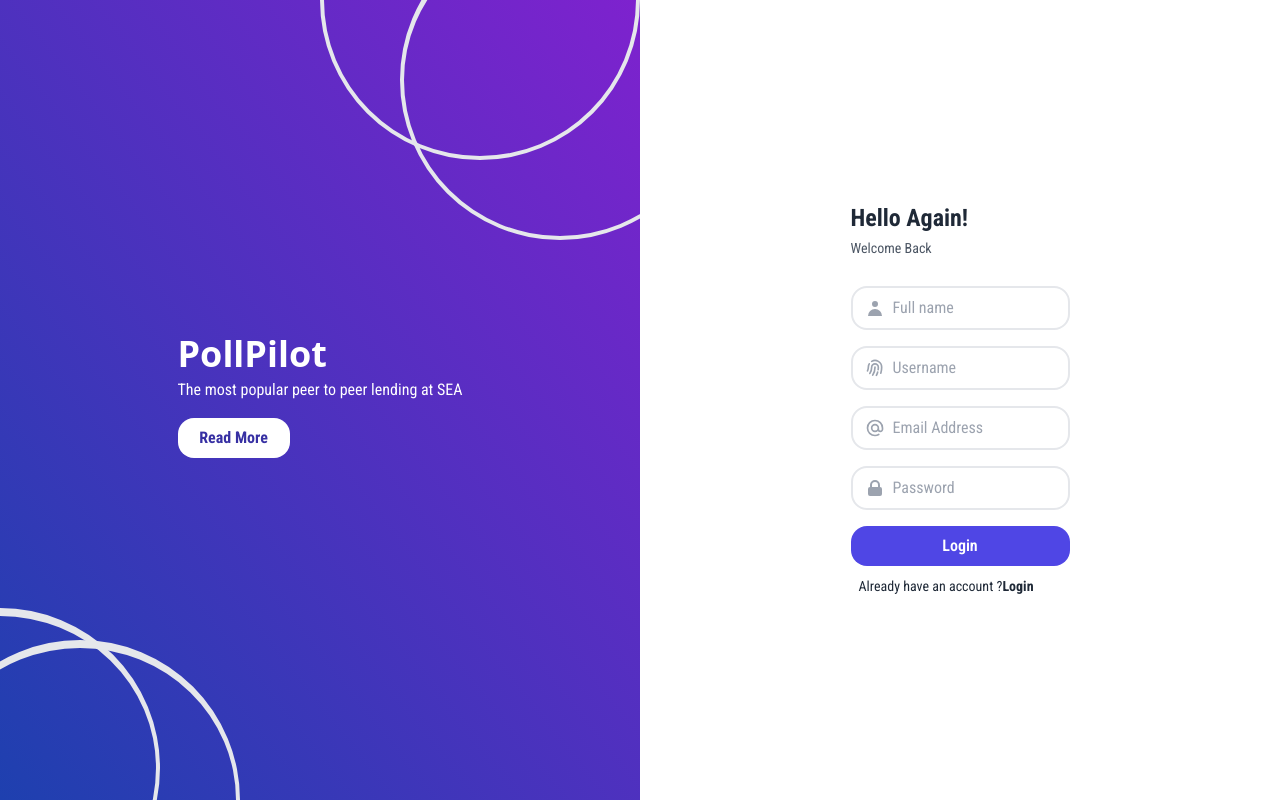
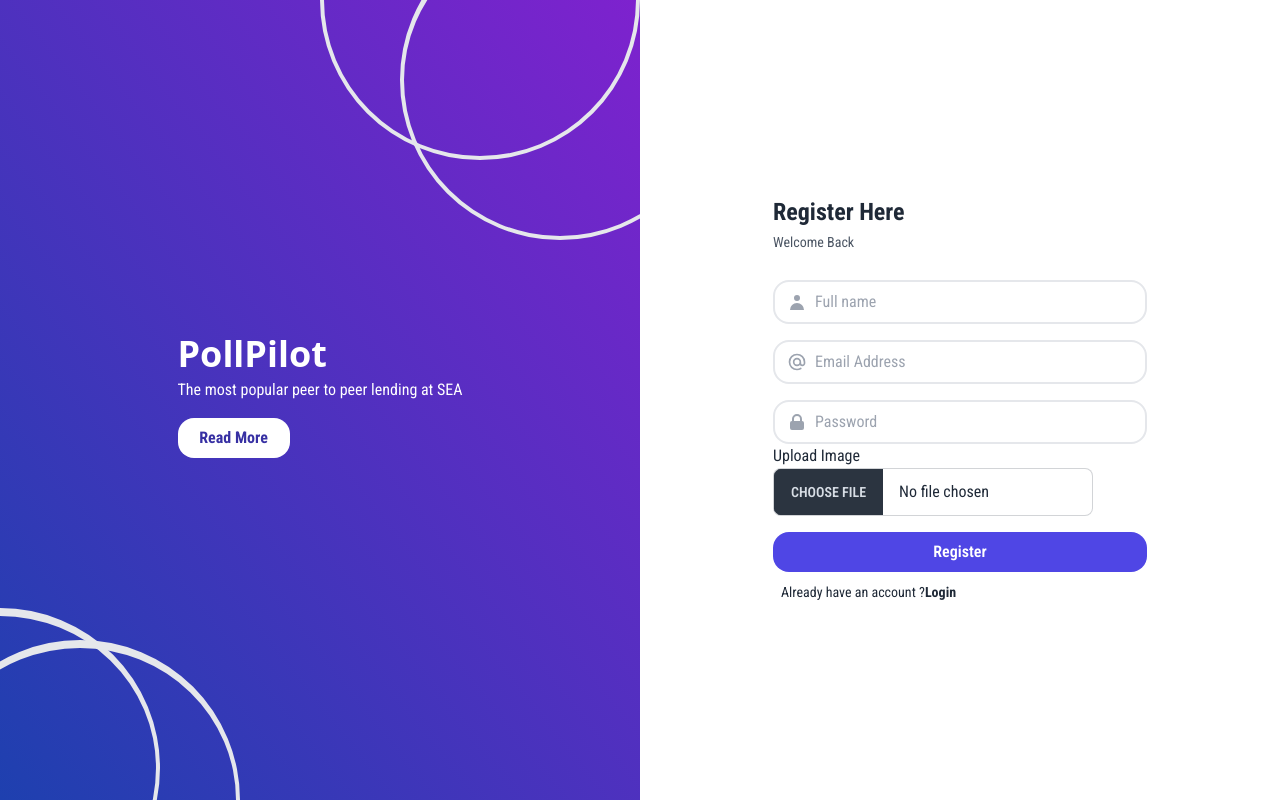
Before and after one commit to AshikurZaman01/polling_And_survey_app, a React (Vite) app: page /register in a window 1280 px wide. Built offline with nearby package versions, Linux system fonts and the light colour scheme; no server answers.

Commit message:
add register form

```diff
--- a/package.json
+++ b/package.json
@@ -11,6 +11,7 @@
   },
   "dependencies": {
     "@tanstack/react-query": "^5.8.7",
+    "axios": "^1.6.2",
     "firebase": "^10.6.0",
     "keen-slider": "^6.8.6",
     "localforage": "^1.10.0",
--- a/src/Components/Auth/PrivateRoute.jsx
+++ b/src/Components/Auth/PrivateRoute.jsx
@@ -6,8 +6,19 @@ const PrivateRoute = ({ children }) => {
     const { user, loading } = useContext(AuthContext);
     const location = useLocation();
 
+    const spinner = (
+        <div className='flex items-center justify-center min-h-screen'>
+            <button type="button" className="bg-indigo-400 h-max w-max rounded-lg text-white font-bold hover:bg-indigo-300 hover:cursor-not-allowed duration-[500ms,800ms]" disabled>
+                <div className="flex items-center justify-center m-[10px]">
+                    <div className="h-5 w-5 border-t-transparent border-solid animate-spin rounded-full border-white border-4"></div>
+                    <div className="ml-2">Processing...</div>
+                </div>
+            </button>
+        </div>
+    );
+
     if (loading) {
-        return <div>Loading</div>
+        return spinner;
     }
 
     if (user) {
--- a/src/Components/Pages/Footerr/Footerr.jsx
+++ b/src/Components/Pages/Footerr/Footerr.jsx
@@ -6,7 +6,7 @@ const Footerr = () => {
             <div className="mx-auto max-w-screen-xl px-4 py-16 sm:px-6 lg:px-8">
                 <div className="lg:flex lg:items-start lg:gap-8">
                     <div className="text-teal-600">
-                        <div><h1 className='text-2xl font-bold'>PollPilot</h1></div>
+                        <div><h1 className='text-4xl font-bold'>PollPilot</h1></div>
                     </div>
 
                     <div
@@ -302,7 +302,7 @@ const Footerr = () => {
                 <div className="mt-8 border-t border-gray-100 pt-8">
                     <div className="sm:flex sm:justify-between">
                         <p className="text-xs text-slate-400">
-                            &copy; 2022. <span className='font-bold'>PollPilot</span>. All rights reserved.
+                            &copy; 2022. <span className='font-bold '>PollPilot</span>. All rights reserved.
                         </p>
 
                         <ul
--- a/src/Components/Pages/Home/Navbar.jsx
+++ b/src/Components/Pages/Home/Navbar.jsx
@@ -10,6 +10,8 @@ const Navbar = () => {
     const location = useLocation()
     const navigate = useNavigate()
     const { user, logout } = useContext(AuthContext)
+
+
 
     const [click, setClick] = useState(false);
 
--- a/src/Components/Pages/LoginAndRegister/Register.jsx
+++ b/src/Components/Pages/LoginAndRegister/Register.jsx
@@ -1,6 +1,69 @@
-import { Link } from "react-router-dom";
+import { Link, Navigate, useLocation, useNavigate } from "react-router-dom";
+import toast from "react-hot-toast";
+import { updateProfile } from "firebase/auth";
+import axios from "axios";
+import { useContext } from "react";
+import { AuthContext } from "../../Auth/AuthProvider";
+
+const image_Hosting_key = 'eec4232453de02c7130df9275dc373bd';
+const image_HOSTING_api = `https://api.imgbb.com/1/upload?key=${image_Hosting_key}`;
 
 const Register = () => {
+
+    const { createUser, user } = useContext(AuthContext);
+    const location = useLocation();
+    const navigate = useNavigate();
+
+    const handleRegisterForm = async (e) => {
+        e.preventDefault();
+
+        const form = e.target;
+        const name = form.fullName.value;
+        const email = form.email.value;
+        const password = form.password.value;
+        const image = form.image.files[0];
+
+        const formData = new FormData();
+        formData.append('image', image);
+        const { data } = await axios.post(`https://api.imgbb.com/1/upload?key=${image_Hosting_key}`, formData);
+
+
+
+
+        if (password.length < 6) {
+            toast.error('Password must be at least 6 characters long');
+        } else if (!/[A-Z]/.test(password) || !/[0-9]/.test(password)) {
+            toast.error('Password must contain at least one letter and one number');
+        } else if (!/[@#$%^&+=]/.test(password)) {
+            toast.error('Password must contain at least one special character (@#$%^&+=)');
+        } else if (email === '' || password === '' || name === '') {
+            toast.error('Please fill in all the fields');
+        } else {
+            createUser(email, password)
+                .then((res) => {
+                    console.log(res.user);
+                    updateProfile(res.user, {
+                        displayName: name,
+                        photoURL: data.data.url,
+                    })
+                        .then(() => {
+                            console.log('Profile Update');
+                            toast.success('Registration Success');
+                            setTimeout(() => {
+                                toast.success('Welcome,', user?.displayName);
+                            }, 2000);
+                            navigate(location?.state ? location.state : '/');
+                        })
+                        .catch((err) => {
+                            toast.error('Registration failed');
+                            console.log(err);
+                        });
+                })
+
+        }
+    }
+
+
     return (
         <div>
             <div className="h-screen md:flex">
@@ -17,33 +80,32 @@ const Register = () => {
                     <div className="absolute -top-20 -right-20 w-80 h-80 border-4 rounded-full border-opacity-30 border-t-8"></div>
                 </div>
                 <div className="flex md:w-1/2 justify-center py-10 items-center bg-white">
-                    <form className="bg-white">
-                        <h1 className="text-gray-800 font-bold text-2xl mb-1">Hello Again!</h1>
+
+                    <form onSubmit={handleRegisterForm} className="bg-white">
+                        <h1 className="text-gray-800 font-bold text-2xl mb-1">Register Here</h1>
                         <p className="text-sm font-normal text-gray-600 mb-7">Welcome Back</p>
+
                         <div className="flex items-center border-2 py-2 px-3 rounded-2xl mb-4">
                             <svg xmlns="http://www.w3.org/2000/svg" className="h-5 w-5 text-gray-400" viewBox="0 0 20 20"
                                 fill="currentColor">
                                 <path fill-rule="evenodd" d="M10 9a3 3 0 100-6 3 3 0 000 6zm-7 9a7 7 0 1114 0H3z"
                                     clip-rule="evenodd" />
                             </svg>
-                            <input className="pl-2 outline-none border-none" type="text" name="" id="" placeholder="Full name" />
+                            <input name='fullName' className="pl-2 outline-none border-none" type="text" id="" placeholder="Full name" /> <br />
+
                         </div>
-                        <div className="flex items-center border-2 py-2 px-3 rounded-2xl mb-4">
-                            <svg xmlns="http://www.w3.org/2000/svg" className="h-5 w-5 text-gray-400" fill="none"
-                                viewBox="0 0 24 24" stroke="currentColor">
-                                <path stroke-linecap="round" stroke-linejoin="round" stroke-width="2"
-                                    d="M12 11c0 3.517-1.009 6.799-2.753 9.571m-3.44-2.04l.054-.09A13.916 13.916 0 008 11a4 4 0 118 0c0 1.017-.07 2.019-.203 3m-2.118 6.844A21.88 21.88 0 0015.171 17m3.839 1.132c.645-2.266.99-4.659.99-7.132A8 8 0 008 4.07M3 15.364c.64-1.319 1-2.8 1-4.364 0-1.457.39-2.823 1.07-4" />
-                            </svg>
-                            <input className="pl-2 outline-none border-none" type="text" name="" id="" placeholder="Username" />
-                        </div>
+
+
+
                         <div className="flex items-center border-2 py-2 px-3 rounded-2xl mb-4">
                             <svg xmlns="http://www.w3.org/2000/svg" className="h-5 w-5 text-gray-400" fill="none"
                                 viewBox="0 0 24 24" stroke="currentColor">
                                 <path stroke-linecap="round" stroke-linejoin="round" stroke-width="2"
                                     d="M16 12a4 4 0 10-8 0 4 4 0 008 0zm0 0v1.5a2.5 2.5 0 005 0V12a9 9 0 10-9 9m4.5-1.206a8.959 8.959 0 01-4.5 1.207" />
                             </svg>
-                            <input className="pl-2 outline-none border-none" type="text" name="" id="" placeholder="Email Address" />
+                            <input name='email' className="pl-2 outline-none border-none" type="text" id="" placeholder="Email Address" />
                         </div>
+
                         <div className="flex items-center border-2 py-2 px-3 rounded-2xl">
                             <svg xmlns="http://www.w3.org/2000/svg" className="h-5 w-5 text-gray-400" viewBox="0 0 20 20"
                                 fill="currentColor">
@@ -51,11 +113,19 @@ const Register = () => {
                                     d="M5 9V7a5 5 0 0110 0v2a2 2 0 012 2v5a2 2 0 01-2 2H5a2 2 0 01-2-2v-5a2 2 0 012-2zm8-2v2H7V7a3 3 0 016 0z"
                                     clip-rule="evenodd" />
                             </svg>
-                            <input className="pl-2 outline-none border-none" type="text" name="" id="" placeholder="Password" />
+                            <input className="pl-2 outline-none border-none" type="text" name="password" id="" placeholder="Password" />
                         </div>
-                        <button type="submit" className="block w-full bg-indigo-600 mt-4 py-2 rounded-2xl text-white font-semibold mb-2">Login</button>
+
+                        <div>
+                            <label htmlFor="image">Upload Image</label>
+                            <input type="file" name="image" className="file-input file-input-bordered w-full max-w-xs" id="" placeholder="Upload Image" />
+                        </div>
+
+
+                        <button type="submit" className="block w-full bg-indigo-600 mt-4 py-2 rounded-2xl text-white font-semibold mb-2">Register</button>
                         <span className="text-sm ml-2 hover:text-blue-500 cursor-pointer"><Link to={'/login'}>Already have an account ?<strong>Login</strong></Link> </span>
                     </form>
+
                 </div>
             </div>
         </div>
--- /dev/null
+++ b/src/Components/hooks/useAuth.jsx
@@ -0,0 +1,9 @@
+import { useContext } from "react";
+import { AuthContext } from "../Auth/AuthProvider";
+
+const useAuth = () => {
+    const auth = useContext(AuthContext)
+    return auth
+};
+
+export default useAuth;
```
Also changed, not shown: src/Components/Pages/LoginAndRegister/Login.jsx (+52 -0 lines), 1 other file (tests, documents, lock files or other folders).
